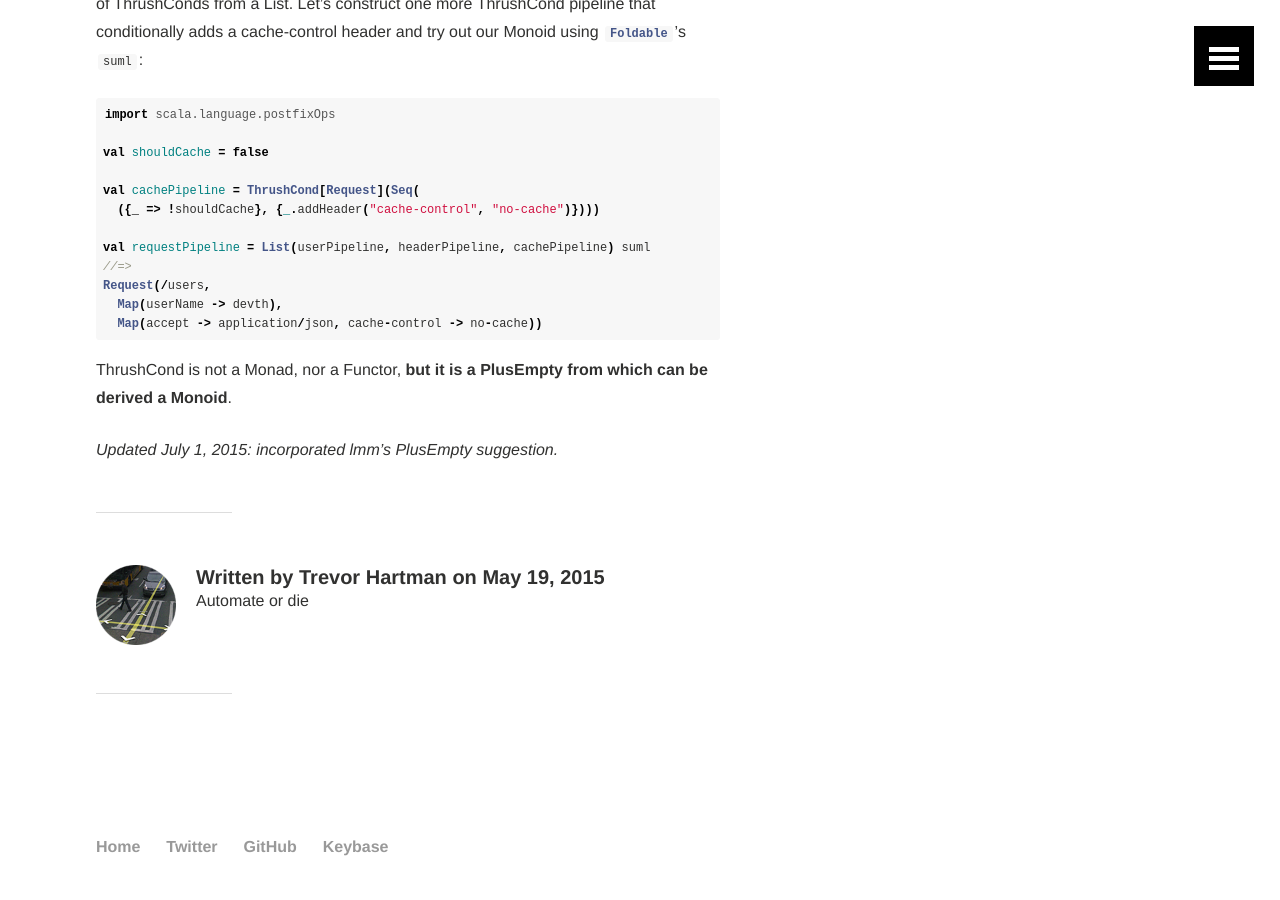
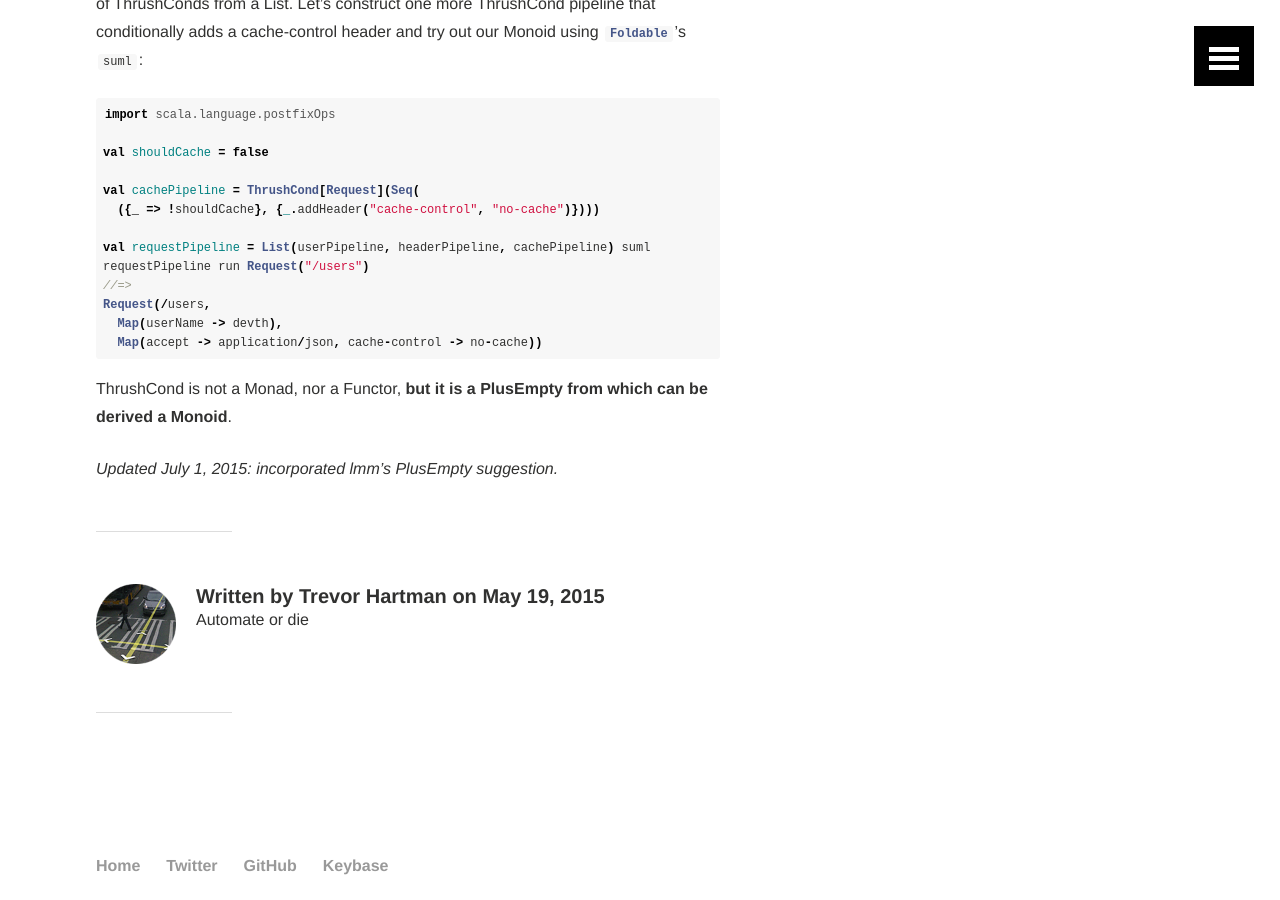
Before and after one commit to devth/devth.github.com, a Jekyll site: the page built from _posts/2015-05-19-thrush-cond-is-not-a-monad.md, in a window 1280 px wide and 900 px high, scrolled down 6696 px. Built offline with Jekyll 4.4.1, drawn with Linux system fonts in a browser that asks for light colours; Markdown is read by kramdown in place of the engine named in the settings; comment, search, counter and statistics services are not loaded.

Commit message:
Actually run the requestPipeline

```diff
--- a/_posts/2015-05-19-thrush-cond-is-not-a-monad.md
+++ b/_posts/2015-05-19-thrush-cond-is-not-a-monad.md
@@ -343,6 +343,7 @@ val cachePipeline = ThrushCond[Request](Seq(
   ({_ => !shouldCache}, {_.addHeader("cache-control", "no-cache")})))
 
 val requestPipeline = List(userPipeline, headerPipeline, cachePipeline) suml
+requestPipeline run Request("/users")
 //=>
 Request(/users,
   Map(userName -> devth),
```
